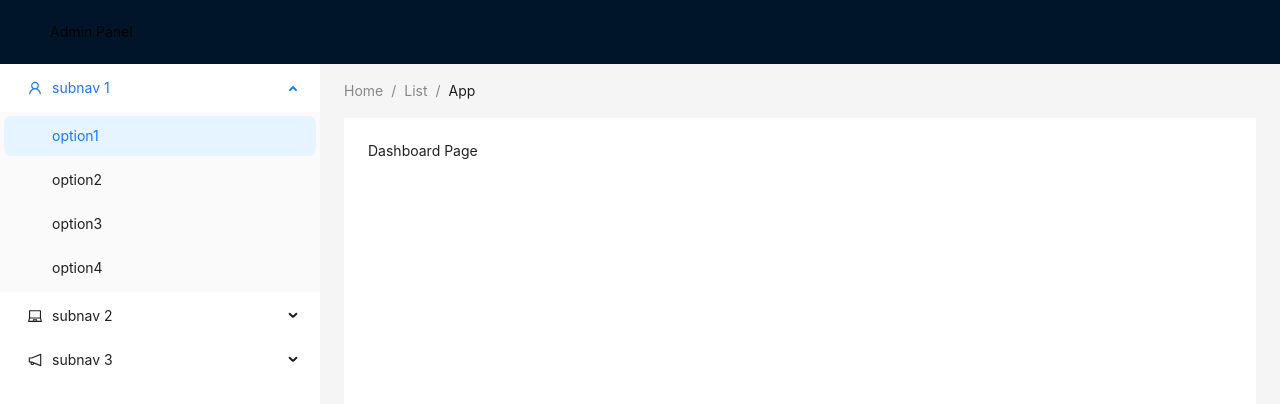
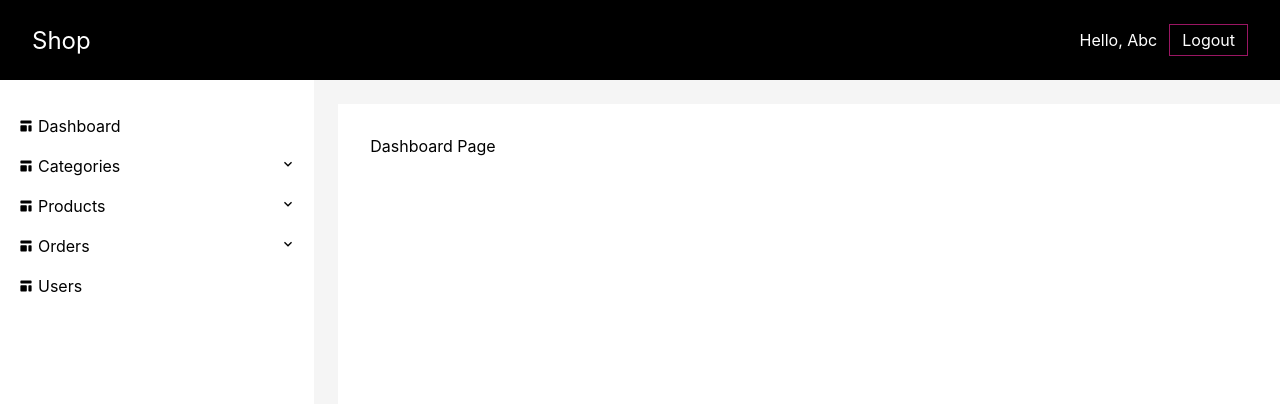
Before and after one commit to shafi10/adminshop, a React (Create React App) app: page / in a window 1280 px wide. Shown: the top 404 px of the page. Built offline with nearby package versions, Linux system fonts and the light colour scheme.

Commit message:
layout design

```diff
--- a/src/App.tsx
+++ b/src/App.tsx
@@ -19,12 +19,12 @@ function App() {
         <Route path={ROUTES?.LOGIN} element={<Login />} />
         <Route path={ROUTES?.HOME} element={<Layout />}>
           <Route path={ROUTES?.HOME} element={<Dashboard />} />
-          <Route path={ROUTES?.PRODUCTS} element={<Products />}>
-            <Route path={ROUTES?.ADDPRODUCTS} element={<AddProducts />} />
-          </Route>
-          <Route path={ROUTES?.CATEGORIES} element={<Categories />}>
-            <Route path={ROUTES?.ADDCATEGORIES} element={<AddCategories />} />
-          </Route>
+          <Route path={ROUTES?.PRODUCTS} element={<Products />} />
+          <Route path={ROUTES?.ADDPRODUCTS} element={<AddProducts />} />
+          <Route path={ROUTES?.CATEGORIES} element={<Categories />} />
+          <Route path={ROUTES?.ADDCATEGORIES} element={<AddCategories />} />
+          <Route path={ROUTES?.ORDERS} element={<Products />} />
+          <Route path={ROUTES?.ADDORDERS} element={<AddProducts />} />
         </Route>
       </Routes>
       <ToastContainer />
--- a/src/components/Layout/index.tsx
+++ b/src/components/Layout/index.tsx
@@ -1,40 +1,21 @@
 import React from "react";
-import { Breadcrumb, Layout, theme } from "antd";
 import { Outlet } from "react-router-dom";
 import Sidebar from "../ui/layout/sidebar";
 import Navbar from "../ui/layout/navbar";
 
-const { Content } = Layout;
-
 const LayoutDesign: React.FC = () => {
-  const {
-    token: { colorBgContainer },
-  } = theme.useToken();
-
   return (
-    <Layout>
+    <div>
       <Navbar />
-      <Layout>
+      <div className="layout_content">
         <Sidebar />
-        <Layout style={{ padding: "0 24px 24px" }}>
-          <Breadcrumb style={{ margin: "16px 0" }}>
-            <Breadcrumb.Item>Home</Breadcrumb.Item>
-            <Breadcrumb.Item>List</Breadcrumb.Item>
-            <Breadcrumb.Item>App</Breadcrumb.Item>
-          </Breadcrumb>
-          <Content
-            style={{
-              padding: 24,
-              margin: 0,
-              minHeight: 1000,
-              background: colorBgContainer,
-            }}
-          >
+        <div className="main_content">
+          <div className="main_content_layout">
             <Outlet />
-          </Content>
-        </Layout>
-      </Layout>
-    </Layout>
+          </div>
+        </div>
+      </div>
+    </div>
   );
 };
 
--- /dev/null
+++ b/src/components/ui/layout/css/navbar.css
@@ -0,0 +1,37 @@
+.navbar {
+  height: 80px;
+  background-color: var(--dark);
+}
+
+.navbar .nav_content {
+  display: flex;
+  align-items: center;
+  justify-content: space-between;
+  height: 100%;
+  padding: 0 32px;
+}
+
+.navbar .logo {
+  color: var(--light);
+  font-size: var(--font-3xl);
+}
+
+.navbar .nav_list {
+  display: flex;
+  align-items: center;
+  justify-content: center;
+  gap: 12px;
+  color: var(--light);
+  list-style: none;
+  font-size: var(--font-xl);
+}
+
+.navbar .nav_list li {
+  cursor: pointer;
+}
+
+.navbar .logout_btn {
+  border: 1px solid var(--primaryColor);
+  color: var(--light);
+  padding: 5px 12px;
+}
--- a/src/components/ui/layout/css/navbar.module.css
+++ /dev/null
@@ -1,4 +0,0 @@
-.container {
-  display: flex;
-  justify-content: space-between;
-}
--- /dev/null
+++ b/src/components/ui/layout/css/sidebar.css
@@ -0,0 +1,61 @@
+.sidebar {
+  width: 320px;
+  height: 100%;
+  background: var(--light);
+  min-height: 100vh;
+  padding: 24px 8px;
+}
+
+.side_item {
+  margin: 4px 0;
+  padding: 8px 10px;
+  cursor: pointer;
+  border-radius: 8px;
+  display: flex;
+  justify-content: space-between;
+  align-items: center;
+}
+
+.side_item:hover {
+  background: var(--whiteSmoke);
+}
+
+.sidebar_active {
+  background: var(--ditheredSky);
+}
+
+.sidebar_active:hover {
+  background: var(--ditheredSky);
+}
+
+.side_label {
+  display: flex;
+  align-items: center;
+}
+
+.side_label_item {
+  margin-left: 4px;
+}
+
+.sidebar_sub {
+  background: var(--whiteSmoke);
+}
+
+.sidebar_sub_item {
+  margin: 4px 0;
+  padding: 8px 42px;
+  border-radius: 8px;
+  cursor: pointer;
+}
+
+.sidebar_sub_item:hover {
+  background: var(--light);
+}
+
+.sidebar_sub_active {
+  background: var(--ditheredSky);
+}
+
+.sidebar_sub_active:hover {
+  background: var(--ditheredSky);
+}
--- a/src/components/ui/layout/navbar.tsx
+++ b/src/components/ui/layout/navbar.tsx
@@ -1,27 +1,19 @@
 import React from "react";
-// import type { MenuProps } from "antd";
-import { Layout, Menu } from "antd";
-
-const { Header } = Layout;
-
-// const items1: MenuProps["items"] = ["1", "2", "3"].map((key) => ({
-//   key,
-//   label: `nav ${key}`,
-// }));
+import "./css/navbar.css";
 
 const Navbar: React.FC = () => {
   return (
-    <Header className="header">
-      <div className="logo" title="Admin Panel">
-        Admin Panel
+    <div className="navbar">
+      <div className="nav_content">
+        <div className="logo" title="Admin Panel">
+          Shop
+        </div>
+        <ul className="nav_list">
+          <li>{"Hello, Abc"}</li>
+          <li className="logout_btn">Logout</li>
+        </ul>
       </div>
-      {/* <Menu
-        theme="dark"
-        mode="horizontal"
-        defaultSelectedKeys={["2"]}
-        items={items1}
-      /> */}
-    </Header>
+    </div>
   );
 };
 
--- a/src/components/ui/layout/sidebar.tsx
+++ b/src/components/ui/layout/sidebar.tsx
@@ -1,55 +1,78 @@
-import React from "react";
-import {
-  LaptopOutlined,
-  NotificationOutlined,
-  UserOutlined,
-} from "@ant-design/icons";
-import type { MenuProps } from "antd";
-import { Menu, Layout, theme } from "antd";
-
-const { Sider } = Layout;
-
-const items2: MenuProps["items"] = [
-  UserOutlined,
-  LaptopOutlined,
-  NotificationOutlined,
-].map((icon, index) => {
-  const key = String(index + 1);
-
-  return {
-    key: `sub${key}`,
-    icon: React.createElement(icon),
-    label: `subnav ${key}`,
-
-    children: new Array(4).fill(null).map((_, j) => {
-      const subKey = index * 4 + j + 1;
-      return {
-        key: subKey,
-        label: `option${subKey}`,
-      };
-    }),
-  };
-});
+import React, { useState } from "react";
+import "./css/sidebar.css";
+import { subSideNav } from "../../../settings/site_settings";
+import { MdKeyboardArrowDown, MdKeyboardArrowUp } from "react-icons/md";
+import { HiTemplate } from "react-icons/hi";
+import { useNavigate } from "react-router-dom";
 
 const Sidebar: React.FC = () => {
-  // const onClick: MenuProps["onClick"] = (e) => {
-  //   console.log("click ", e);
-  // };
+  const [sideBarLable, setSideBarLable] = useState("");
+  const [sideBarSubLable, setSideBarSubLable] = useState("");
+  const navigate = useNavigate();
+  const sideBarClick = (item: any) => {
+    setSideBarSubLable("");
+    if (item?.label === sideBarLable) {
+      return setSideBarLable("");
+    }
+    if (item?.children) {
+      setSideBarLable(item?.label);
+    } else {
+      setSideBarLable(item?.label);
+      navigate(item.slug);
+    }
+  };
 
-  const {
-    token: { colorBgContainer },
-  } = theme.useToken();
-
+  const sideBarSubItemClick = (data: any) => {
+    setSideBarSubLable(data?.label);
+    navigate(data?.slug);
+  };
   return (
-    <Sider width={320} style={{ background: colorBgContainer }}>
-      <Menu
-        mode="inline"
-        defaultSelectedKeys={["1"]}
-        defaultOpenKeys={["sub1"]}
-        style={{ height: "100%", borderRight: 0 }}
-        items={items2}
-      />
-    </Sider>
+    <div className="sidebar">
+      {subSideNav?.map((item) => (
+        <>
+          <div
+            className={
+              sideBarLable === item?.label && !item?.children
+                ? "side_item sidebar_active"
+                : "side_item"
+            }
+            key={item?.id}
+            onClick={() => sideBarClick(item)}
+          >
+            <div className="side_label">
+              <HiTemplate />
+              <span className="side_label_item">{item?.label}</span>
+            </div>
+            {item?.children && (
+              <span>
+                {sideBarLable === item?.label ? (
+                  <MdKeyboardArrowUp />
+                ) : (
+                  <MdKeyboardArrowDown />
+                )}
+              </span>
+            )}
+          </div>
+          {sideBarLable === item?.label && (
+            <div className="sidebar_sub">
+              {item?.children?.map((data) => (
+                <div
+                  className={
+                    sideBarSubLable === data?.label
+                      ? "sidebar_sub_item sidebar_sub_active"
+                      : "sidebar_sub_item"
+                  }
+                  key={data?.label}
+                  onClick={() => sideBarSubItemClick(data)}
+                >
+                  {data?.label}
+                </div>
+              ))}
+            </div>
+          )}
+        </>
+      ))}
+    </div>
   );
 };
 
--- a/src/framework/auth/use-login.tsx
+++ b/src/framework/auth/use-login.tsx
@@ -18,8 +18,7 @@ export const useLoginMutation = () => {
   const navigate = useNavigate();
   return useMutation((input: InitialLoginValue) => login(input), {
     onSuccess: (data: any) => {
-      const isValid = validateToken(data?.data?.token);
-      console.log(isValid);
+      // const isValid = validateToken(data?.data?.token);
       Cookies.set("auth_token", data?.data?.token, { expires: 365 });
       dispatch(authorize(true));
       navigate(ROUTES?.HOME);
--- /dev/null
+++ b/src/settings/site_settings.ts
@@ -0,0 +1,72 @@
+import { ROUTES } from "../utils/routes";
+
+export const subSideNav = [
+  {
+    id: 1,
+    label: "Dashboard",
+    slug: ROUTES?.HOME,
+    icon: "Dashboard",
+    children: null,
+  },
+  {
+    id: 2,
+    label: "Categories",
+    slug: ROUTES?.CATEGORIES,
+    icon: "Categories",
+    children: [
+      {
+        label: "Category List",
+        slug: ROUTES?.CATEGORIES,
+        icon: "",
+      },
+      {
+        label: "Add Category",
+        slug: ROUTES?.ADDCATEGORIES,
+        icon: "",
+      },
+    ],
+  },
+  {
+    id: 3,
+    label: "Products",
+    slug: ROUTES?.PRODUCTS,
+    icon: "products",
+    children: [
+      {
+        label: "Product List",
+        slug: ROUTES?.PRODUCTS,
+        icon: "",
+      },
+      {
+        label: "Add Product",
+        slug: ROUTES?.ADDPRODUCTS,
+        icon: "",
+      },
+    ],
+  },
+  {
+    id: 4,
+    label: "Orders",
+    slug: ROUTES?.ORDERS,
+    icon: "",
+    children: [
+      {
+        label: "Order List",
+        slug: ROUTES?.ORDERS,
+        icon: "",
+      },
+      {
+        label: "Update Order",
+        slug: ROUTES?.ADDORDERS,
+        icon: "",
+      },
+    ],
+  },
+  {
+    id: 5,
+    label: "Users",
+    slug: "/users",
+    icon: "",
+    children: null,
+  },
+];
--- a/src/styles/color.css
+++ b/src/styles/color.css
@@ -5,4 +5,7 @@
   --light: #ffffff;
   --dark: #000000;
   --danger: #dc2626;
+  --border: #e7ecf0;
+  --whiteSmoke: #f5f5f5;
+  --ditheredSky: #bae0ff;
 }
--- a/src/styles/index.css
+++ b/src/styles/index.css
@@ -18,6 +18,24 @@ code {
   box-sizing: border-box;
 }
 
+.layout_content {
+  width: 100%;
+  display: flex;
+  background: var(--whiteSmoke);
+}
+
+.main_content {
+  width: calc(100% - 320px);
+  margin-top: 24px;
+  margin-left: 24px;
+  overflow: hidden;
+  background: var(--light);
+}
+
+.main_content_layout {
+  padding: 32px;
+}
+
 .center {
   text-align: center;
 }
--- a/src/utils/routes.ts
+++ b/src/utils/routes.ts
@@ -5,4 +5,6 @@ export const ROUTES = {
   ADDPRODUCTS: "addProduct",
   CATEGORIES: "categories",
   ADDCATEGORIES: "addCategories",
+  ORDERS: "orders",
+  ADDORDERS: "addOrder",
 };
```
